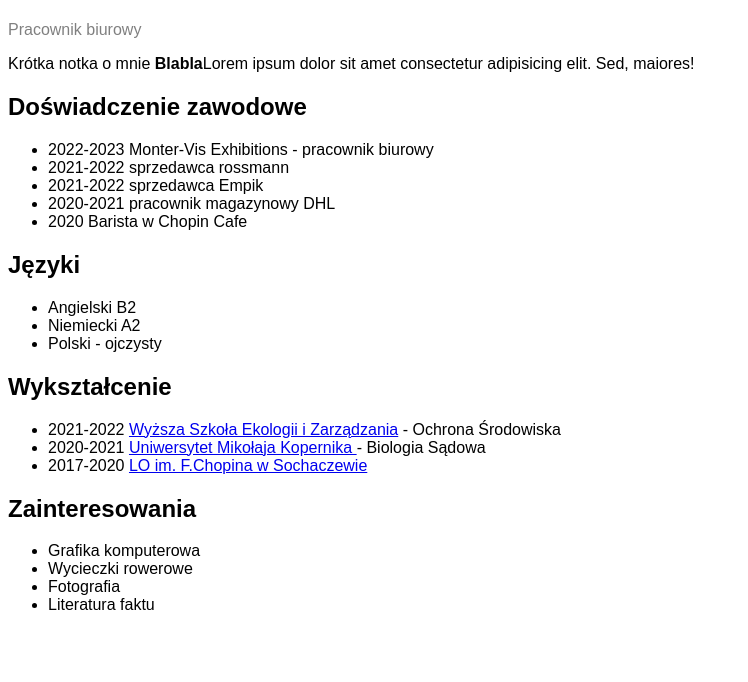
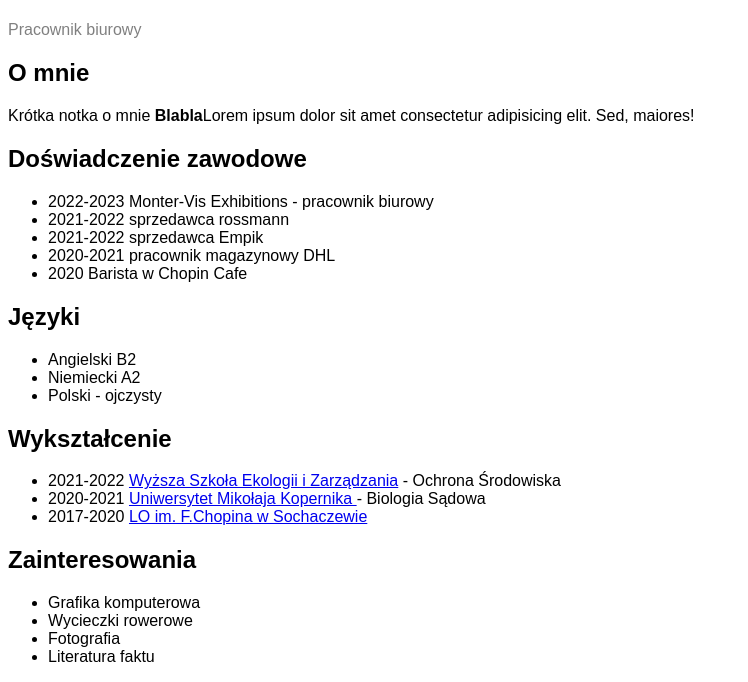
Before and after one commit to Barbara-Szymanska/HTML-CV-basic-course, a plain HTML site: page index.html in a window 1280 px wide. Shown: the part 281-963 px from the top of the page, without its empty margins (0-748 px from the left). Before the commit the page ends 911 px from the top, so only its background shows below. Drawn offline with Linux system fonts and the light colour scheme.

Commit message:
Divided into sections

```diff
--- a/index.html
+++ b/index.html
@@ -5,11 +5,17 @@
         <link rel="stylesheet" href="style.css"/>
     </head>
     <body>
+        <header>
             <img src="11.jpg"/>
             <h1>Barbara Szymańska</h1>
             <span>Pracownik biurowy</span>
+        </header>
+        <main>
+            <section>
+                <h2>O mnie</h2>
                 <p>Krótka notka o mnie <b>Blabla</b>Lorem ipsum dolor sit amet consectetur adipisicing elit. Sed, maiores! </p>
-
+            </section>
+            <section>
                 <h2>Doświadczenie zawodowe</h2>
                 <ul>
                     <li>2022-2023 Monter-Vis Exhibitions - pracownik biurowy</li>
@@ -18,21 +24,24 @@
                     <li>2020-2021 pracownik magazynowy DHL</li>
                     <li>2020 Barista w Chopin Cafe</li>
                 </ul>
-
+            </section>
+            <section>
                 <h2>Języki</h2>
                     <ul>
                         <li>Angielski B2</li>
                         <li>Niemiecki A2</li>
                         <li>Polski - ojczysty</li>
                     </ul>
-
+            </section>
+            <section>
                 <h2>Wykształcenie</h2>
                 <ul>
                     <li>2021-2022 <a href="https://wseiz.pl/">Wyższa Szkoła Ekologii i Zarządzania</a> - Ochrona Środowiska</li>
                     <li>2020-2021 <a href="https://www.umk.pl/">Uniwersytet Mikołaja Kopernika </a> - Biologia Sądowa </li>
                     <li>2017-2020 <a href="https://losochaczew.pl/">LO im. F.Chopina w Sochaczewie</a></li>
                 </ul>
-
+            </section>
+            <section>
                 <h2>Zainteresowania</h2>
                     <ul>
                         <li>Grafika komputerowa</li>
@@ -41,6 +50,7 @@
                         <li>Literatura faktu</li>
 
                     </ul>
-
+            </section>
+        </main>
     </body>
 </html>
```
Lines whose indentation alone changed are shown as unchanged.
